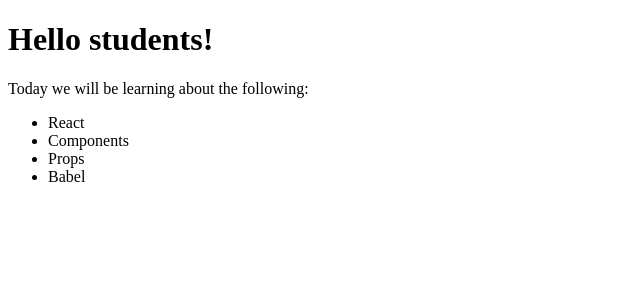
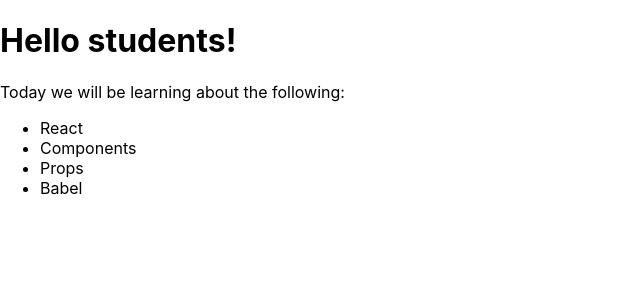
Before and after one commit to karinnesagir/Karinne-Sagir-Portfolio, a React (Create React App) app in the folder karinne-sagir-portfolio/: page / in a window 1280 px wide. Shown: the top 300 px of the page, without its empty margins (0-640 px from the left). Built offline with nearby package versions, Linux system fonts and the light colour scheme.

Commit message:
restarted react app

```diff
--- a/karinne-sagir-portfolio/src/index.js
+++ b/karinne-sagir-portfolio/src/index.js
@@ -1,23 +1,17 @@
 import React from 'react';
-import ReactDOM from 'react-dom';
+import ReactDOM from 'react-dom/client';
+import './index.css';
 import App from './App';
+import reportWebVitals from './reportWebVitals';
 
-ReactDOM.render(<App />, document.getElementById('root'));
+const root = ReactDOM.createRoot(document.getElementById('root'));
+root.render(
+  <React.StrictMode>
+    <App />
+  </React.StrictMode>
+);
 
-// import React from 'react';
-// import ReactDOM from 'react-dom/client';
-// import './index.css';
-// import App from './App';
-// import reportWebVitals from './reportWebVitals';
-
-// const root = ReactDOM.createRoot(document.getElementById('root'));
-// root.render(
-//   <React.StrictMode>
-//     <App />
-//   </React.StrictMode>
-// );
-
-// // If you want to start measuring performance in your app, pass a function
-// // to log results (for example: reportWebVitals(console.log))
-// // or send to an analytics endpoint. Learn more: https://bit.ly/CRA-vitals
-// reportWebVitals();
+// If you want to start measuring performance in your app, pass a function
+// to log results (for example: reportWebVitals(console.log))
+// or send to an analytics endpoint. Learn more: https://bit.ly/CRA-vitals
+reportWebVitals();
```
Also changed, not shown: karinne-sagir-portfolio/src/App.js (+0 -26 lines).
